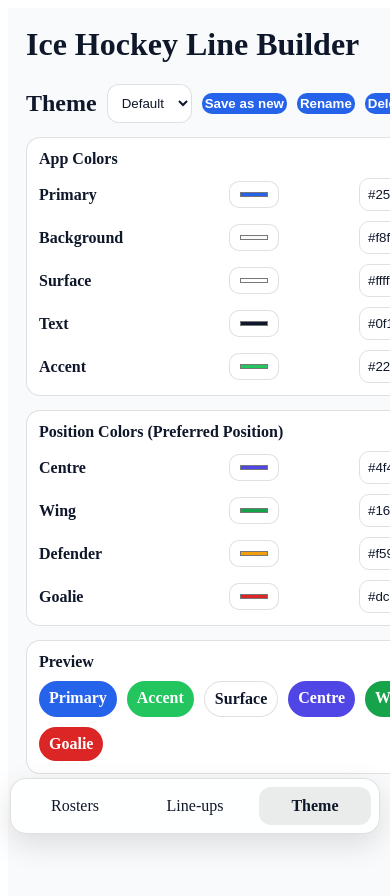
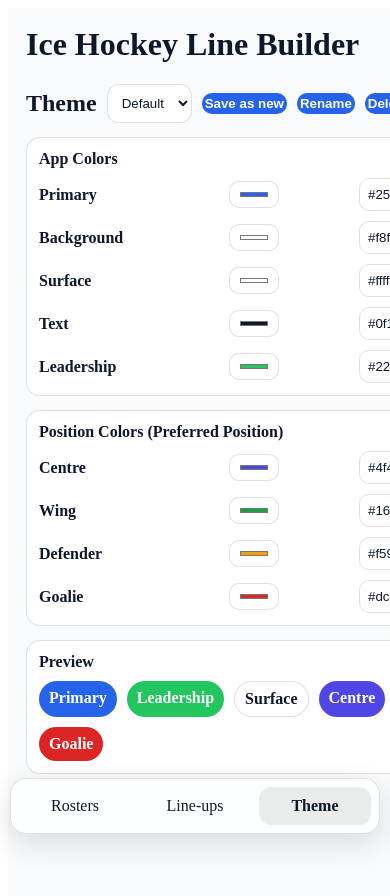
Before and after one commit to Newik83CZ/IceHockeyLineBuilder, a React (Vite) app: page /theme in a window 390 px wide. Shown: the top 896 px of the page. Built offline with nearby package versions, Linux system fonts and the light colour scheme.

Commit message:
Fixing for phone

```diff
--- a/src/pages/Lineups.jsx
+++ b/src/pages/Lineups.jsx
@@ -176,7 +176,7 @@ function DraggablePlayer({ id, label, sublabel, preferredPosition }) {
                   fontWeight: 900,
                   padding: "5px 7px",
                   borderRadius: 12,
-                  background: "var(--primary)",
+                  background: "var(--accent)",
                   color: "white",
                   flexShrink: 0,
                   lineHeight: 1,
--- a/src/pages/Theme.jsx
+++ b/src/pages/Theme.jsx
@@ -136,7 +136,7 @@ export default function ThemePage({ data, setData }) {
         <ColorRow label="Background" value={activeTheme.app.background} onChange={(v) => setAppColor("background", v)} />
         <ColorRow label="Surface" value={activeTheme.app.surface} onChange={(v) => setAppColor("surface", v)} />
         <ColorRow label="Text" value={activeTheme.app.text} onChange={(v) => setAppColor("text", v)} />
-        <ColorRow label="Accent" value={activeTheme.app.accent} onChange={(v) => setAppColor("accent", v)} />
+        <ColorRow label="Leadership" value={activeTheme.app.accent} onChange={(v) => setAppColor("accent", v)} />
       </Card>
 
       <Card title="Position Colors (Preferred Position)">
@@ -153,7 +153,7 @@ export default function ThemePage({ data, setData }) {
       <Card title="Preview">
         <div style={{ display: "flex", gap: 10, flexWrap: "wrap" }}>
           <Badge text="Primary" style={{ background: "var(--primary)", color: "white" }} />
-          <Badge text="Accent" style={{ background: "var(--accent)", color: "white" }} />
+          <Badge text="Leadership" style={{ background: "var(--accent)", color: "white" }} />
           <Badge text="Surface" style={{ background: "var(--surface)", border: "1px solid var(--border)" }} />
           {POSITIONS.map(p => (
             <Badge key={p} text={p} style={{ background: `var(--pos-${p.toLowerCase()})`, color: "white" }} />
```
